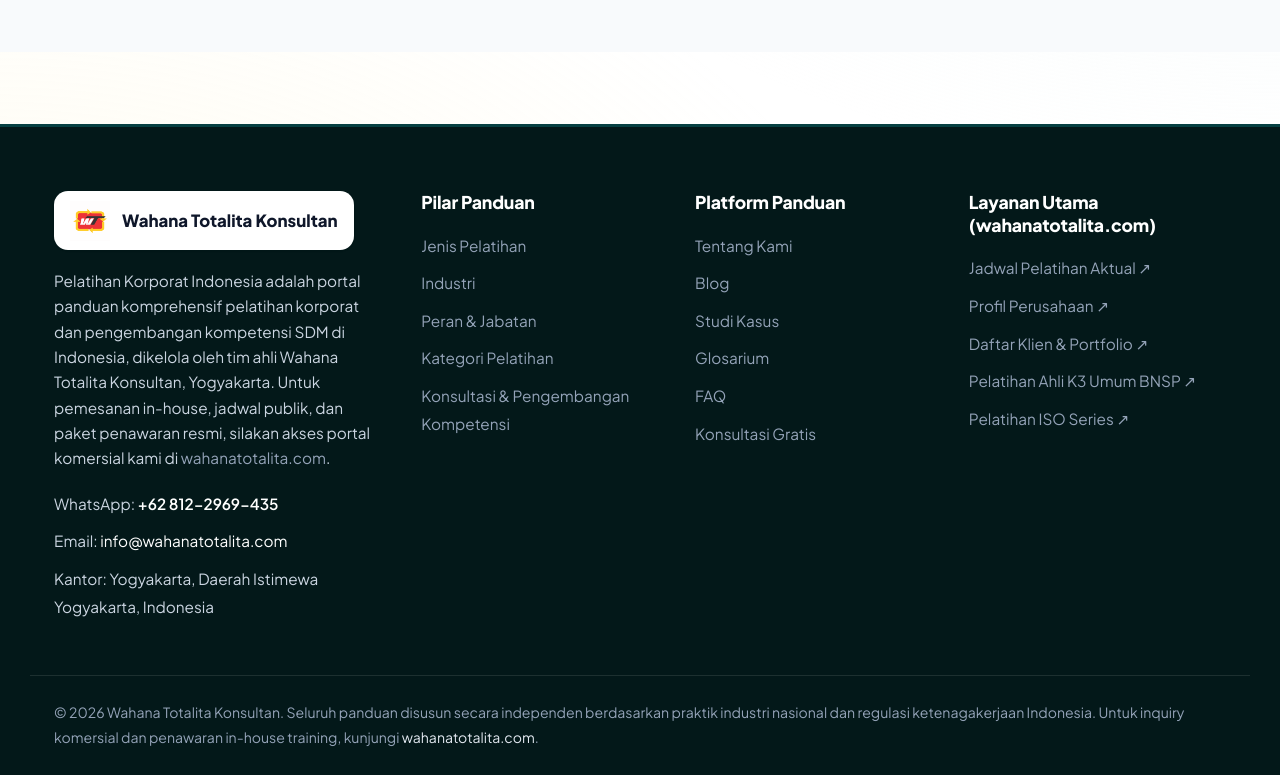
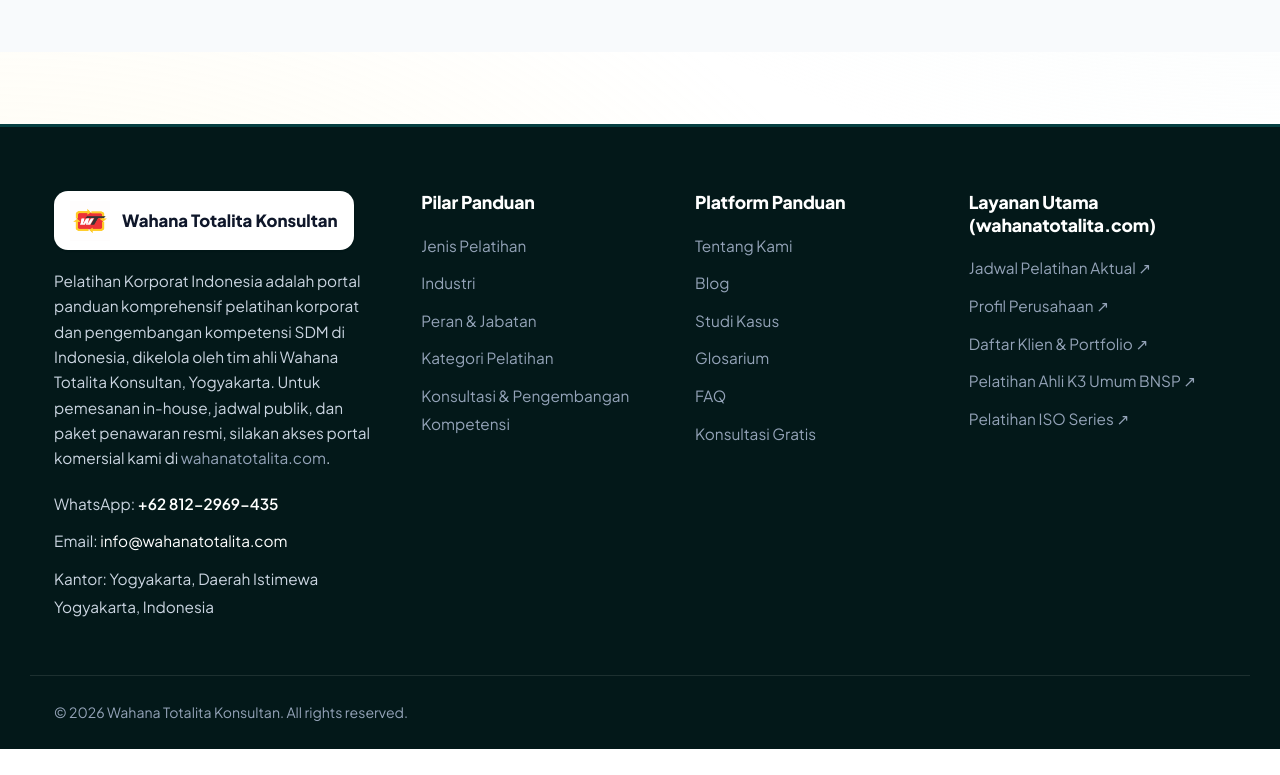
Before and after one commit to wahana-k3/training.wahanatotalita.com, a Next.js app: page / in a window 1280 px wide. Shown: the part 6786-7561 px from the top of the page. After the commit the page ends 7535 px from the top, so only its background shows below. Built offline with nearby package versions, Linux system fonts and the light colour scheme.

Commit message:
fix(footer): remove disclaimer text and simplify copyright bar

```diff
--- a/src/components/Footer.tsx
+++ b/src/components/Footer.tsx
@@ -97,10 +97,7 @@
 
       <div className="wrap footer-bottom">
         <p style={{ margin: 0 }}>
-          &copy; {currentYear} {SITE.orgName}. Seluruh panduan disusun secara independen berdasarkan praktik industri nasional dan regulasi ketenagakerjaan Indonesia. Untuk inquiry komersial dan penawaran in-house training, kunjungi{' '}
-          <a href={SITE.orgUrl} target="_blank" rel="noopener">
-            {SITE.orgUrl.replace(/^https?:\/\//, '')}
-          </a>.
+          &copy; {currentYear} {SITE.orgName}. All rights reserved.
         </p>
       </div>
     </footer>
```
